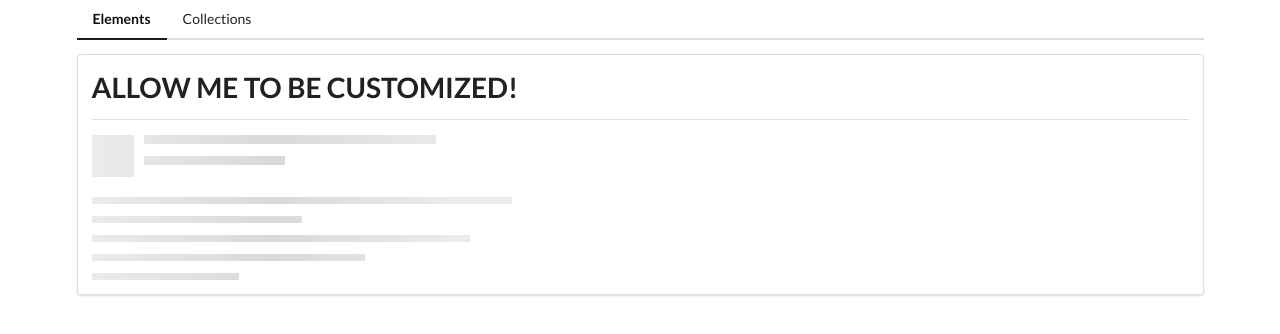
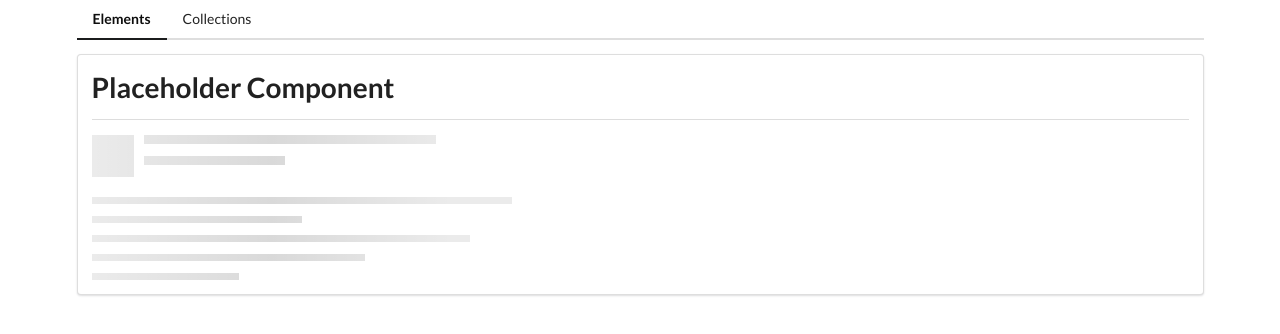
Before and after one commit to RaistlinD2x-Dev/angular-widgets, an Angular app: page /elements in a window 1280 px wide. Shown: the top 334 px of the page. Built offline with nearby package versions, Linux system fonts and the light colour scheme.

Commit message:
created attribute title for customized title of divider component

```diff
--- a/src/app/elements/elements-home/elements-home.component.html
+++ b/src/app/elements/elements-home/elements-home.component.html
@@ -1,2 +1,2 @@
-<app-divider></app-divider>
+<app-divider [title]=" 'Placeholder Component' "></app-divider>
 <app-placeholder [lines]="5" [header]="true"></app-placeholder>
--- a/src/app/shared/divider/divider.component.html
+++ b/src/app/shared/divider/divider.component.html
@@ -1,2 +1,2 @@
-<h1>ALLOW ME TO BE CUSTOMIZED!</h1>
+<h1>{{ title }}</h1>
 <div class="ui divider"></div>
--- a/src/app/shared/divider/divider.component.ts
+++ b/src/app/shared/divider/divider.component.ts
@@ -1,4 +1,4 @@
-import { Component, OnInit } from '@angular/core';
+import { Component, OnInit, Input } from '@angular/core';
 
 @Component({
   selector: 'app-divider',
@@ -7,6 +7,8 @@ import { Component, OnInit } from '@angular/core';
 })
 export class DividerComponent implements OnInit {
 
+  @Input () title: string = '';
+
   constructor() { }
 
   ngOnInit(): void {
```
